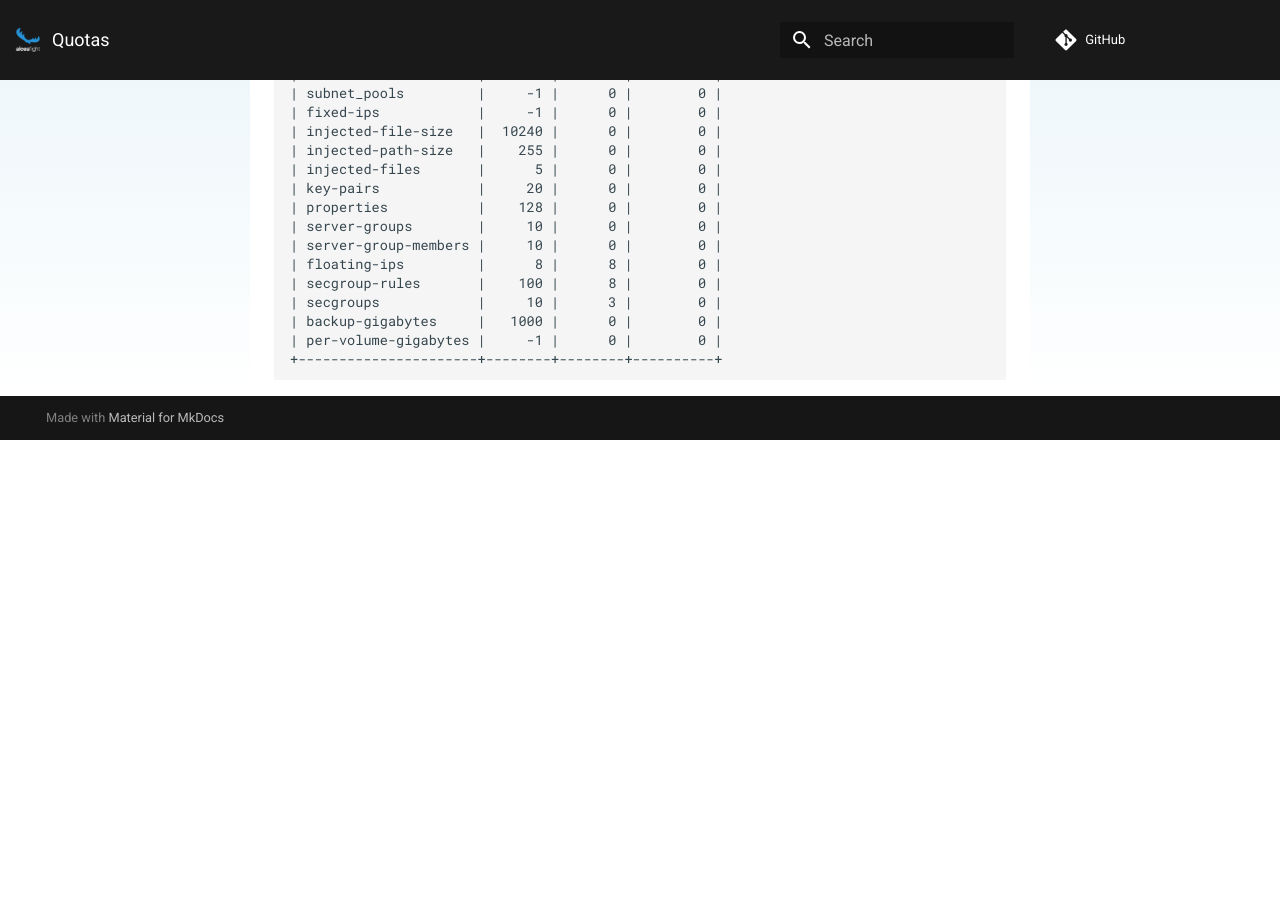
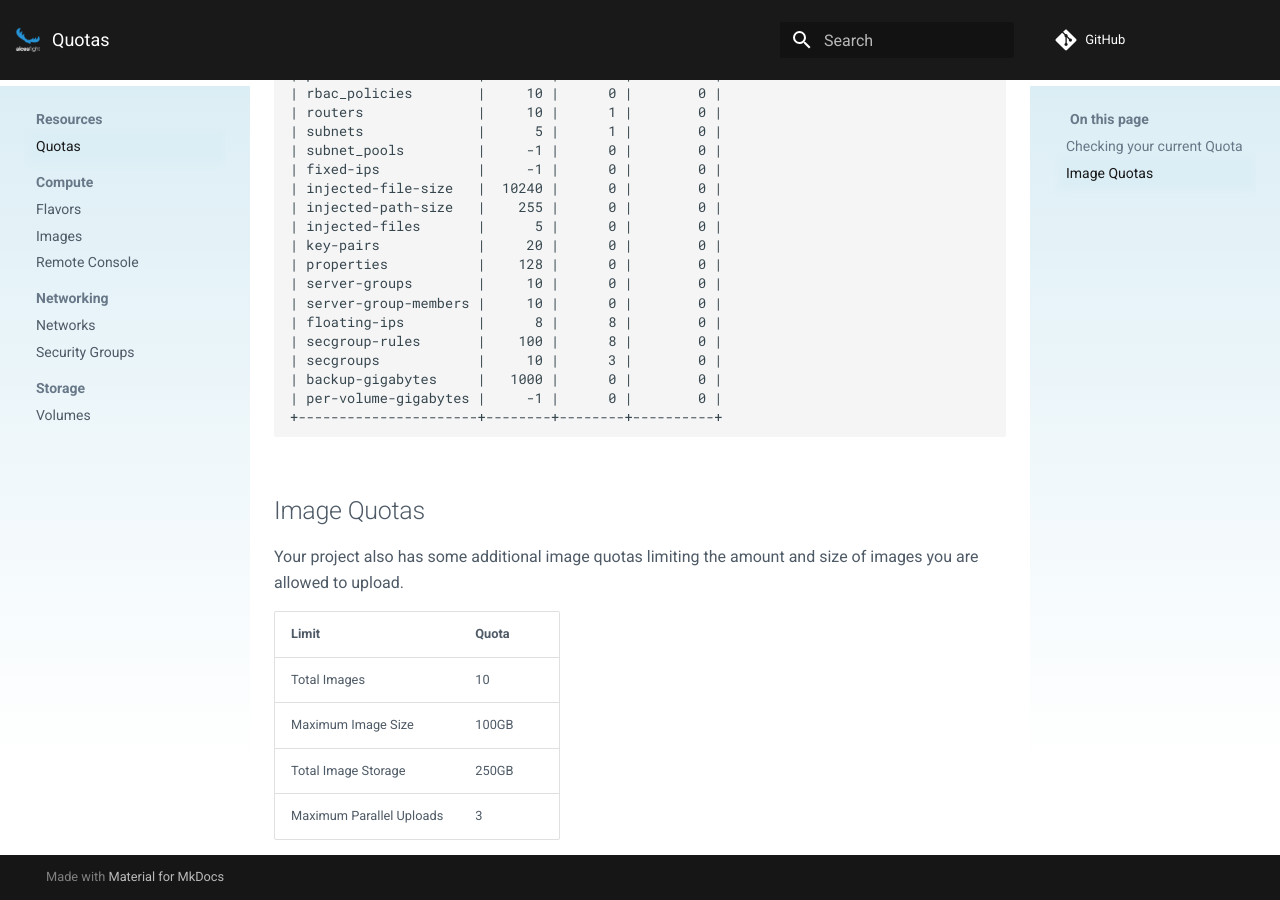
Before and after one commit to alces-software/alces-cloud-docs, an MkDocs documentation site: the page built from docs/docs/quotas/overview.md, in a window 1280 px wide and 900 px high, scrolled down 820 px. Built offline with MkDocs 1.6.1 and Material for MkDocs 9.7.7, drawn with Linux system fonts in a browser that asks for light colours; comment, search, counter and statistics services are not loaded; the version menu is left out; before the commit the page ends 1260 px from its top, so only the background shows below that; some of the changed text lies outside the part shown.

Commit message:
Add documention for image quotas.

````diff
--- a/docs/docs/quotas/overview.md
+++ b/docs/docs/quotas/overview.md
@@ -4,6 +4,8 @@ Each project is assigned a quota that defines how much of each resource a projec
 
 Your project quota and usage can be checked using:
 === "CLI"
+
+    To view your current quota and usage:
 
     ```
     (openstack) [user@stack01[poc1] ~]$ openstack quota show --usage
@@ -50,3 +52,14 @@ Your project quota and usage can be checked using:
     You can also view some of the key quotas from the Alces Cloud dashboard overview page.
 
     [<img src="../img/quotas.png" width="800px" />](img/quotas.png)
+
+## Image Quotas
+
+Your project also has some additional image quotas limiting the amount and size of images you are allowed to upload.
+
+| Limit | Quota |
+|---|---|
+| Total Images | 10 |
+| Maximum Image Size | 100GB |
+| Total Image Storage | 250GB |
+| Maximum Parallel Uploads | 3 |
````
